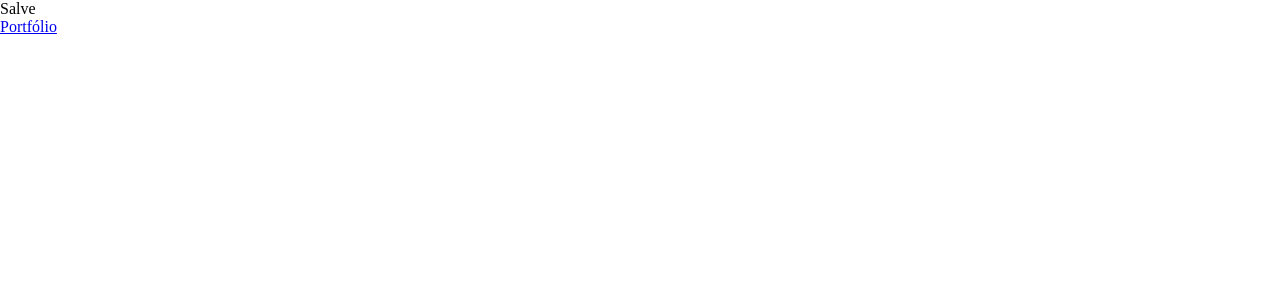
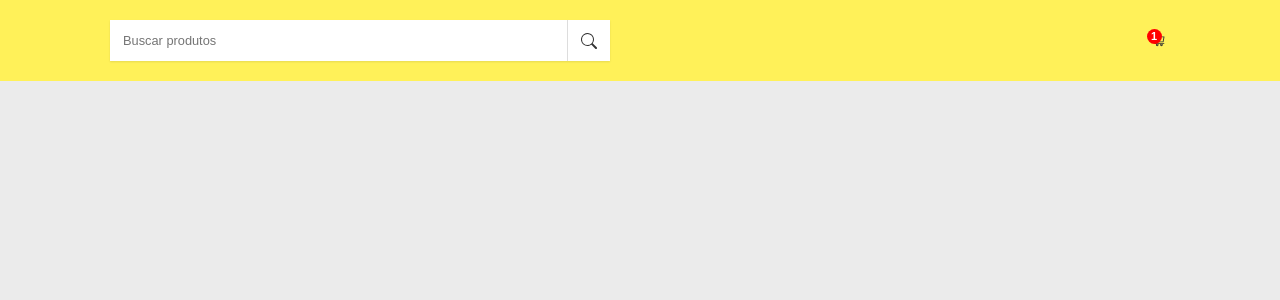
Before and after one commit to Felipe1501/prjCarrinhoComprasReact, a React (Create React App) app in the folder carrinho_compras/: page / in a window 1280 px wide. Shown: the top 300 px of the page. Built offline with nearby package versions, Linux system fonts and the light colour scheme.

Commit message:
criando componentes de barra de pesquisa

```diff
--- a/carrinho_compras/src/App.jsx
+++ b/carrinho_compras/src/App.jsx
@@ -1,22 +1,10 @@
 import React from 'react';
+import Header from './components/Header/Header';
 
 function App() {
   return (
-    <div className="App">
-      <header className="App-header">
-
-        <p>
-          Salve
-        </p>
-        <a
-          className="My-site"
-          href="https://Felipe1501.github.io"
-          target="_blank"
-          rel="noopener noreferrer"
-        >
-          Portfólio
-        </a>
-      </header>
+    <div>
+      <Header />
     </div>
   );
 }
--- /dev/null
+++ b/carrinho_compras/src/components/CartButton/CartButton.css
@@ -0,0 +1,29 @@
+.cart__button {
+    font-size: 1.5;
+    display: flex;
+    align-items: center;
+    justify-content: center;
+    padding: 5px;
+    border: none;
+    background: none;
+    cursor: pointer;
+    position: relative;
+    margin-left: 20px;
+    color: #333;
+}
+
+.cart-status{
+    background-color: red;
+    width: 15px;
+    height: 15px;
+    position: absolute;
+    top: 0;
+    left: 0;
+    color: white;
+    font-size: 11px;
+    font-weight: 600;
+    border-radius: 15px;
+    display: flex;
+    align-items: center;
+    justify-content: center;
+}
--- /dev/null
+++ b/carrinho_compras/src/components/CartButton/CartButton.jsx
@@ -0,0 +1,15 @@
+import React from 'react';
+import { AiOutlineShoppingCart } from 'react-icons/ai';
+
+import './CartButton.css';
+
+function CartButton(){
+  return (
+    <button type="button" className="cart__button">
+      <AiOutlineShoppingCart />
+      <span className="cart-status">1</span>
+    </button>
+  );
+}
+
+export default CartButton;
--- /dev/null
+++ b/carrinho_compras/src/components/Header/Header.css
@@ -0,0 +1,12 @@
+.header {
+    background-color: #fff159;
+    position: fixed;
+    width: 100%;
+}
+
+.header > div {
+    display: flex;
+    justify-content: space-between;
+    align-items: center;
+    padding: 20px;
+}
--- /dev/null
+++ b/carrinho_compras/src/components/Header/Header.jsx
@@ -0,0 +1,18 @@
+import React from 'react';
+import  CartButton  from '../CartButton/CartButton';
+import SearchBar  from '../SearchBar/SearchBar';
+
+import './Header.css';
+
+function Header(){
+  return (
+    <header className="header">
+      <div className="container">
+        <SearchBar />
+        <CartButton />
+      </div>
+    </header>
+  );
+}
+
+export default Header;
--- /dev/null
+++ b/carrinho_compras/src/components/SearchBar/SearchBar.css
@@ -0,0 +1,30 @@
+.search-bar{
+    display: flex;
+    background-color: white;
+    width: 100%;
+    max-width: 500px;
+    justify-content: space-between;
+    box-shadow: 0 1px 2px 0 rgba(0, 0, 0, 0.1);
+    gap: 13px;
+    padding-right: 13px;
+}
+
+.search__input{
+    padding: 13px;
+    flex-grow: 1;
+    border: none;
+    outline: none;
+    font-size: 0.8rem;
+    font-weight: 500px;
+    border-right: 1px solid #ddd;
+}
+
+.search__button{
+    background: none;
+    border: none;
+    font-size: 1rem;
+    display: flex;
+    align-items: center;
+    justify-content: center;
+    color: #333;
+}
--- /dev/null
+++ b/carrinho_compras/src/components/SearchBar/SearchBar.jsx
@@ -0,0 +1,27 @@
+import React, {useState} from 'react';
+import { BsSearch } from 'react-icons/bs';
+
+import './SearchBar.css';
+
+function SearchBar(){
+  const [searchValue, setSearchValue] = useState('');
+
+  return(
+    <form className="search-bar">
+      <input
+        type="text"
+        value={searchValue}
+        placeholder="Buscar produtos"
+        className="search__input"
+        onChange={({ target }) => setSearchValue(target.value)}
+        required
+      />
+
+      <button type="submit" className="search__button">
+        <BsSearch />
+      </button>
+    </form>
+  );
+}
+
+export default SearchBar;
--- a/carrinho_compras/src/index.css
+++ b/carrinho_compras/src/index.css
@@ -6,3 +6,12 @@
   box-sizing: border-box;
   font-size: 'Monteserrat', sans-serif;
 }
+
+body{
+  background-color: #ebebeb;
+}
+
+.container {
+  max-width: 1100px;
+  margin: 0 auto;
+}
--- a/carrinho_compras/src/index.jsx
+++ b/carrinho_compras/src/index.jsx
@@ -1,8 +1,8 @@
 import React from 'react';
 import ReactDOM from 'react-dom/client';
-import './index.css';
 import App from './App';
 
+import './index.css';
 
 const root = ReactDOM.createRoot(document.getElementById('root'));
 root.render(
```
Also changed, not shown: carrinho_compras/src/setupTests.js (deleted, +0 -5 lines).
